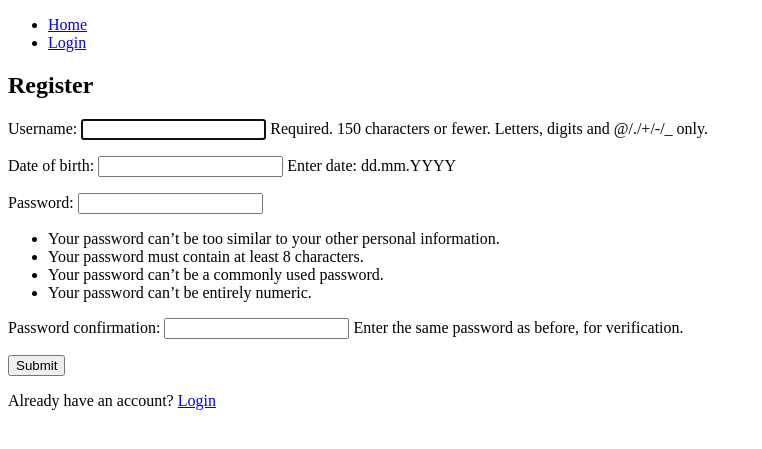
After one commit to NikolayRom/IGI_Labs, a Django app: page /accounts/register/ in a window 1280 px wide. The commit adds this page. Shown: the top 449 px of the page, without its empty margins (0-762 px from the left). Run offline with Django 4.2, Linux system fonts and the light colour scheme.

Commit message:
Add registration and profile for user, update default user model to CustomUser for age validation

```diff
--- a/IGI/LR5/LabWork5/settings.py
+++ b/IGI/LR5/LabWork5/settings.py
@@ -71,6 +71,8 @@ TEMPLATES = [
 
 LOGIN_REDIRECT_URL = '/'
 
+AUTH_USER_MODEL = 'ToyFactory.CustomUser'
+
 WSGI_APPLICATION = 'LabWork5.wsgi.application'
 
 
--- a/IGI/LR5/LabWork5/urls.py
+++ b/IGI/LR5/LabWork5/urls.py
@@ -20,12 +20,15 @@ from django.urls import include
 from django.views.generic import RedirectView
 from django.conf.urls.static import static
 from django.conf import settings
+from ToyFactory.views import *
 
 import ToyFactory
 
 urlpatterns = [
     path('admin/', admin.site.urls),
     path('accounts/', include('django.contrib.auth.urls')),
-    path('api/', include('ToyFactory.urls')),
+    path('api/', include('ToyFactory.urls'), name='api'),
     path('', RedirectView.as_view(url='/api/', permanent=True)),
+    path('accounts/register/', register, name='register'),
+    path('accounts/profile/', profile, name='profile')
 ] + static(settings.STATIC_URL, document_root=settings.STATIC_ROOT)
--- /dev/null
+++ b/IGI/LR5/ToyFactory/forms.py
@@ -0,0 +1,45 @@
+from django.contrib.auth.models import User
+from django.contrib.auth.forms import UserCreationForm
+from django import forms
+from .models import *
+
+class CustomUserCreationForm(UserCreationForm):
+
+    birth_date = forms.DateField(
+        label='Date of birth',
+        required=True,
+        input_formats=['%d.%m.%Y'],
+        help_text='Enter date: dd.mm.YYYY'
+    )
+
+    class Meta(UserCreationForm.Meta):
+        model = CustomUser
+        fields = UserCreationForm.Meta.fields + ('birth_date',)
+
+class UserUpdateForm(forms.ModelForm):
+
+    username = forms.CharField(
+        max_length=20,
+        label='Username'
+    )
+
+    first_name = forms.CharField(
+        max_length=20,
+        label='First Name',
+        required=False
+    )
+
+    last_name = forms.CharField(
+        max_length=20,
+        label='Last Name',
+        required=False
+    )
+
+    email = forms.EmailField(
+        label='Email',
+        required=False
+    )
+
+    class Meta:
+        model = CustomUser
+        fields = ['username', 'first_name', 'last_name', 'email']
--- a/IGI/LR5/ToyFactory/models.py
+++ b/IGI/LR5/ToyFactory/models.py
@@ -6,6 +6,40 @@ from django.core.exceptions import ValidationError
 from django.db.models import UniqueConstraint
 from django.db.models.functions import Lower
 from django.urls import reverse
+from django.contrib.auth.models import AbstractUser
+
+class CustomUser(AbstractUser):
+    birth_date = models.DateField(help_text='Date of birth')
+
+    REQUIRED_FIELDS = ['birth_date']
+
+    @property
+    def age(self):
+        if self.birth_date:
+            today = date.today()
+            return today.year - self.birth_date.year - (
+                (today.month, today.day) < (self.birth_date.month, self.birth_date.day)
+            )
+        return None
+
+    def clean(self):
+        super().clean()
+
+        if self.is_superuser:
+            return
+
+        if not self.birth_date:
+            raise ValidationError({'birth_date': 'Age must be initialize!'})
+
+        if self.age < 18:
+            raise ValidationError({'birth_date': 'Age must be 18 or older'})
+
+    def save(self, *args, **kwargs):
+        self.full_clean()
+        super().save(*args, **kwargs)
+
+    def __str__(self):
+        return AbstractUser.__str__(self)
 
 class Product(models.Model):
     id = models.UUIDField(primary_key=True, default=uuid.uuid4, help_text="Unique ID for product")
@@ -148,7 +182,7 @@ class Client(models.Model):
 class Order(models.Model):
     id = models.UUIDField(primary_key=True, default=uuid.uuid4, help_text="Unique ID for order")
     product = models.ForeignKey(Product, on_delete=models.SET_NULL, null=True, help_text='Client order of product')
-    date_order_create = models.DateField(default=date.today, help_text='Date of create order')
+    date_order_create = models.DateField(default=date.today, editable=False, help_text='Date of create order')
     date_order_complete = models.DateField(null=True, blank=True, help_text='Date of complete order')
     product_amount = models.PositiveIntegerField(default=1, help_text='Amount of products in order')
     client = models.ForeignKey(Client, on_delete=models.SET_NULL, null=True, help_text='Client of order')
--- a/IGI/LR5/ToyFactory/templates/base_generic.html
+++ b/IGI/LR5/ToyFactory/templates/base_generic.html
@@ -20,6 +20,7 @@
                     {% csrf_token %}
                     <button type="submit">Logout</button>
                 </form>
+                <li><a href="{% url 'profile' %}">Profile</a></li>
               {% else %}
                 <li><a href="{% url 'login'%}">Login</a></li>
               {% endif %}
--- a/IGI/LR5/ToyFactory/views.py
+++ b/IGI/LR5/ToyFactory/views.py
@@ -1,13 +1,35 @@
-from django.shortcuts import render
-from django.views import generic
+from django.shortcuts import render, redirect
+from .forms import *
 from .models import *
+from django.urls import reverse_lazy
+from django.views.generic.edit import CreateView
+from django.contrib.auth import login
 
 from django.contrib.auth.mixins import LoginRequiredMixin, PermissionRequiredMixin
 
 def index(request):
-    #some analyze
     return render(
         request,
         'index.html',
         context={}
     )
+
+def profile(request):
+    form = UserUpdateForm(instance=request.user)
+    if request.method == 'POST':
+        form = UserUpdateForm(request.POST, instance=request.user)
+        form.save()
+        return redirect('index')
+
+    context = {'form': form}
+    return render(request, 'registration/profile.html', context=context)
+
+def register(request):
+    form = CustomUserCreationForm()
+    if request.method == 'POST':
+        form = CustomUserCreationForm(request.POST)
+        user = form.save()
+        login(request, user)
+        return redirect('index')
+    context = {'form': form}
+    return render(request, 'registration/register.html', context=context)
--- a/IGI/LR5/templates/registration/login.html
+++ b/IGI/LR5/templates/registration/login.html
@@ -34,4 +34,6 @@
 <input type="hidden" name="next" value="{{ next }}" />
 </form>
 
+<li><a href="{% url 'register' %}">Register</a></li>
+
 {% endblock %}
--- /dev/null
+++ b/IGI/LR5/templates/registration/register.html
@@ -0,0 +1,17 @@
+{% extends "base_generic.html" %}
+
+{% block content %}
+
+{% if form.errors %}
+  <p>Something wrong...</p>
+{% endif %}
+
+    <h2>Register</h2>
+    <form method="post">
+        {% csrf_token %}
+        {{ form.as_p }}
+        <button type="submit">Submit</button>
+    </form>
+    <p>Already have an account? <a href="{% url 'login' %}">Login</a></p>
+
+{% endblock %}
```
Also changed, not shown: IGI/LR5/ToyFactory/admin.py (+19 -0 lines), IGI/LR5/templates/registration/profile.html (added, +16 -0 lines), IGI/LR5/ToyFactory/migrations/0001_initial.py, IGI/LR5/ToyFactory/migrations/0002_alter_city_name_alter_client_company_name_and_more.py (added), IGI/LR5/ToyFactory/migrations/0002_alter_product_options_alter_city_name_and_more.py (deleted), IGI/LR5/ToyFactory/migrations/0003_alter_city_name_alter_client_company_name_and_more.py, IGI/LR5/ToyFactory/migrations/0004_alter_city_name_alter_client_company_name_and_more.py (deleted), IGI/LR5/db.sqlite3, 2 other files.
